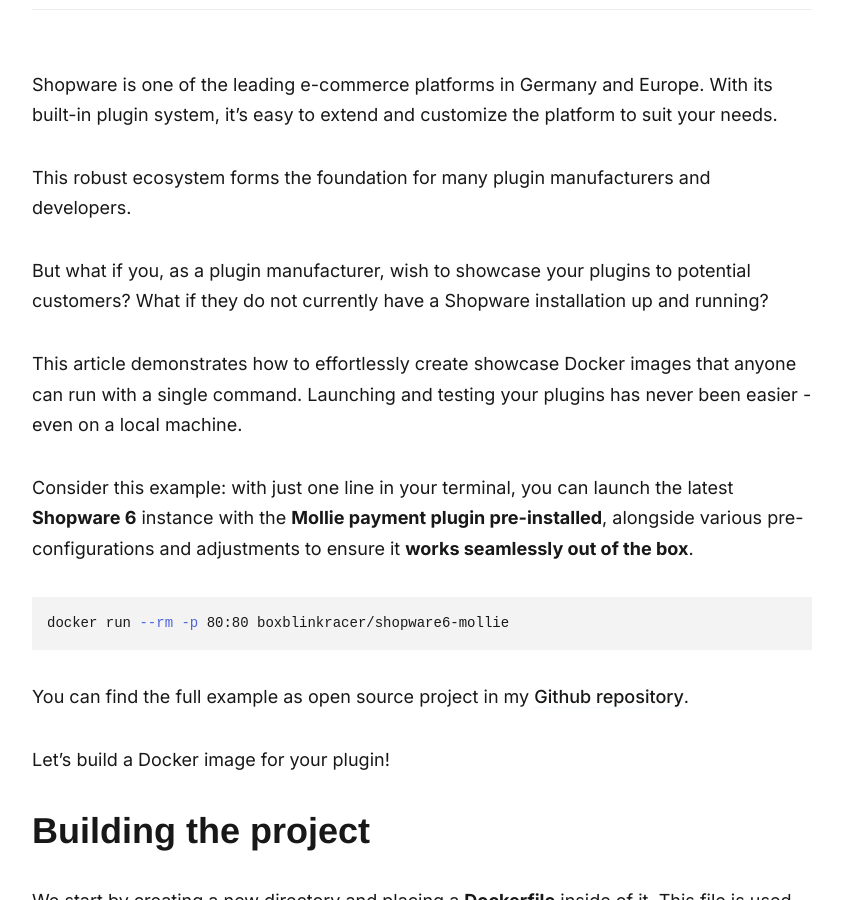
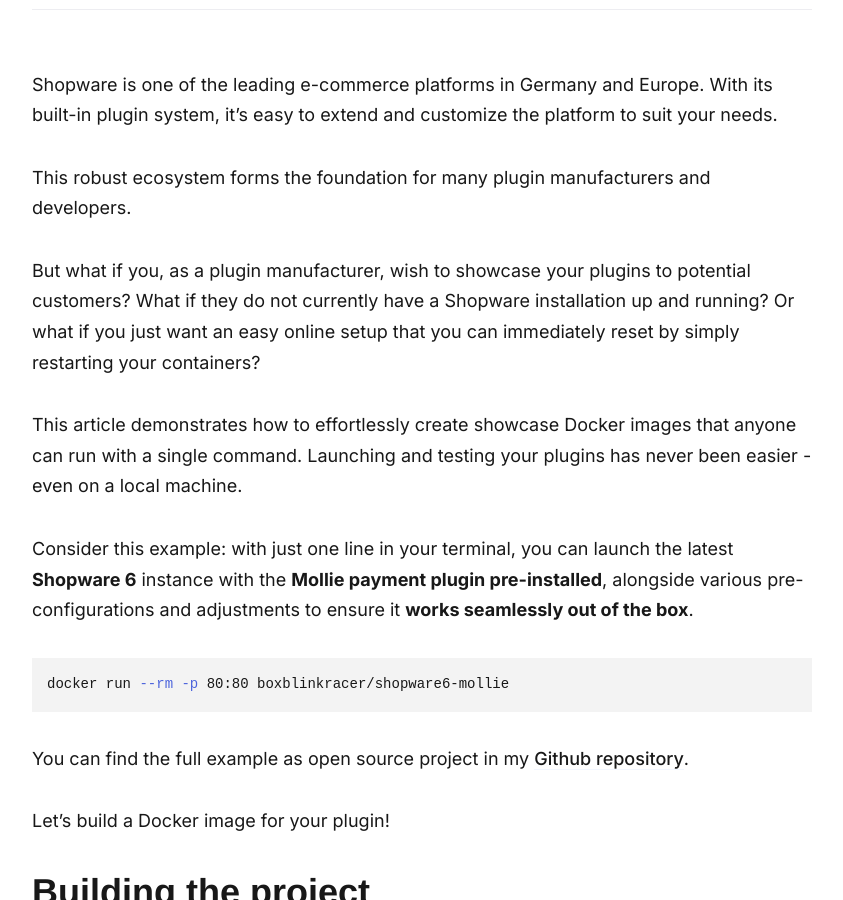
Before and after one commit to boxblinkracer/boxblinkracer.github.io, a Jekyll site: the page built from _posts/2024-02-11-showcase-plugins-with-dockware.md, in a window 1280 px wide and 900 px high, scrolled down 1104 px. Shown: the whole window, without its empty margins (218-1061 px from the left). Built offline with Jekyll 4.4.1, drawn with Linux system fonts in a browser that asks for light colours; nearby versions of some CDN libraries; some web fonts are replaced.

Commit message:
add another text

```diff
--- a/_posts/2024-02-11-showcase-plugins-with-dockware.md
+++ b/_posts/2024-02-11-showcase-plugins-with-dockware.md
@@ -15,6 +15,7 @@
 This robust ecosystem forms the foundation for many plugin manufacturers and developers.
 
 But what if you, as a plugin manufacturer, wish to showcase your plugins to potential customers? What if they do not currently have a Shopware installation up and running?
+Or what if you just want an easy online setup that you can immediately reset by simply restarting your containers?
 
 This article demonstrates how to effortlessly create showcase Docker images that anyone can run with a single command. Launching and testing your plugins has never been easier - even on a local machine.
 
```
